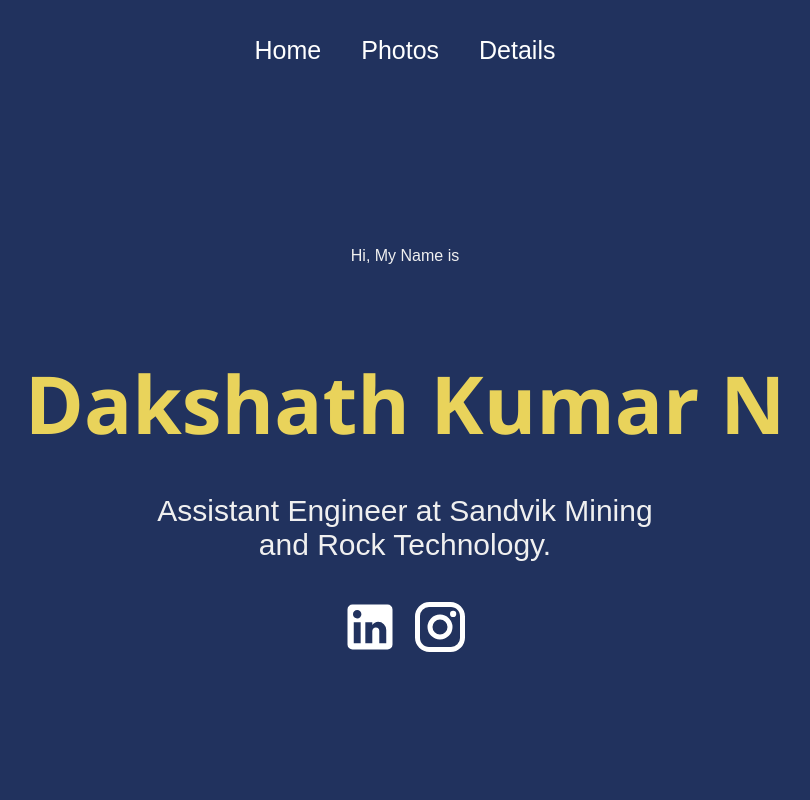
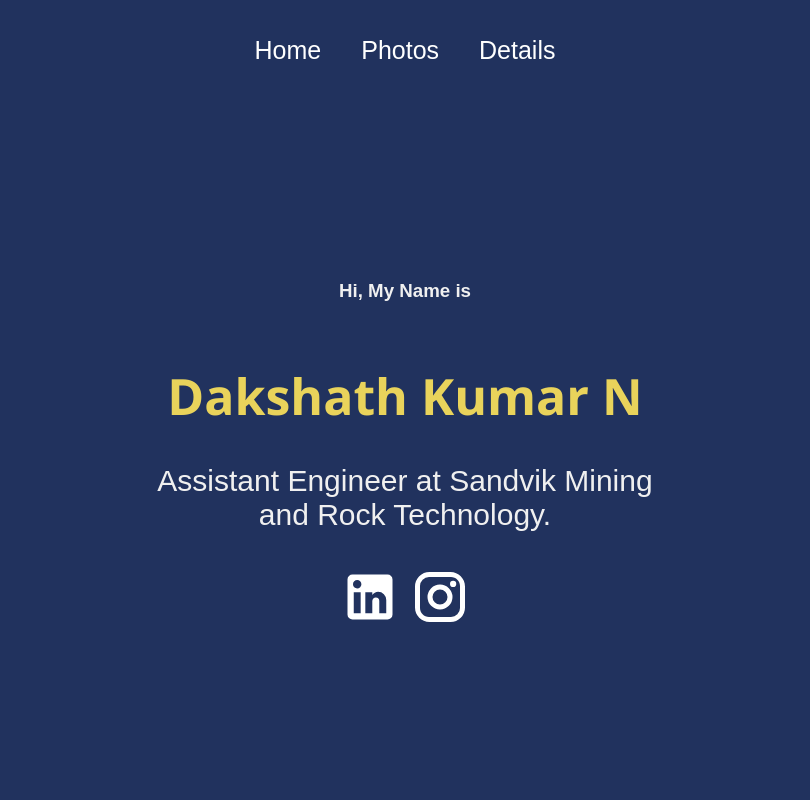
Before and after one commit to Dakshparva/Dakshath-Personal-info, a React (Create React App) app: page / in a window 1280 px wide. Shown: the top 800 px of the page, without its empty margins (235-1045 px from the left). Built offline with nearby package versions, Linux system fonts and the light colour scheme.

Commit message:
photos upated

```diff
--- a/src/pages/Home.js
+++ b/src/pages/Home.js
@@ -7,7 +7,7 @@ function Home() {
   return (
     <div className="home">
       <div className="about">
- <p> Hi, My Name is </p>
+ <h3> Hi, My Name is </h3>
     <h2>Dakshath Kumar N</h2>
         <div className="prompt">
           <p>Assistant Engineer at Sandvik Mining and Rock Technology.</p>
--- a/src/styles/Home.css
+++ b/src/styles/Home.css
@@ -19,9 +19,9 @@
 
 .about h2 {
   font-family: "Segoe UI", Tahoma, Geneva, Verdana, sans-serif;
-  font-size: 80px;
+  font-size: 50px;
   color: #e9d35b;
-  height: 50px;
+  height: 30px;
 }
 
 .about .prompt {
```
